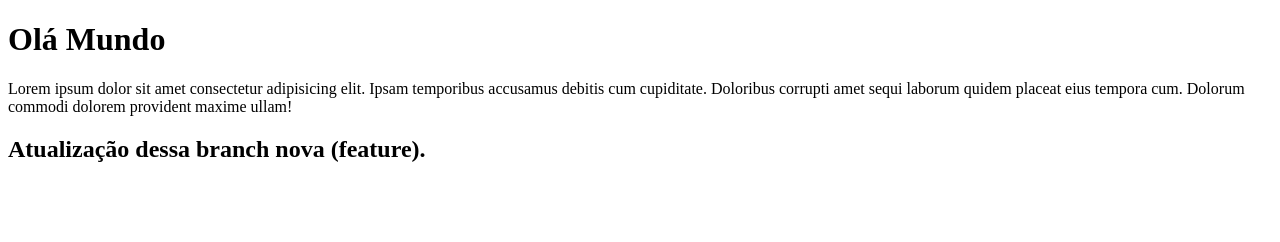
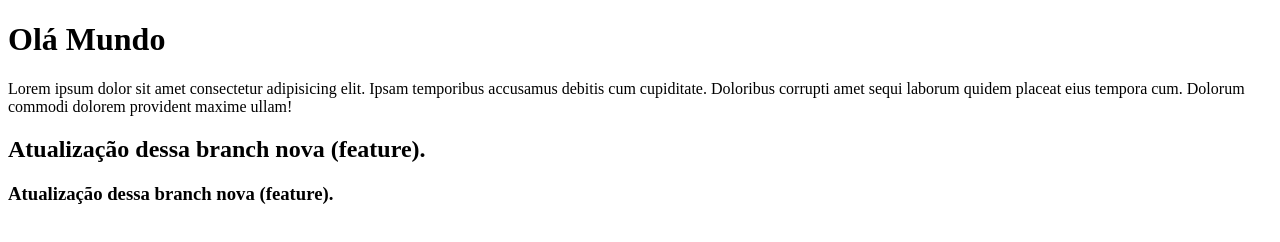
Before and after one commit to valeujao/teste-vscode, a plain HTML site: page index.html in a window 1280 px wide. Drawn offline with Linux system fonts and the light colour scheme.

Commit message:
nova feature pull request

```diff
--- a/index.html
+++ b/index.html
@@ -11,5 +11,8 @@
     <p>Lorem ipsum dolor sit amet consectetur adipisicing elit. Ipsam temporibus accusamus debitis cum cupiditate. Doloribus corrupti amet sequi laborum quidem placeat eius tempora cum. Dolorum commodi dolorem provident maxime ullam!</p>
 
     <h2>Atualização dessa branch nova (feature).</h2>
+
+
+    <h3>Atualização dessa branch nova (feature).</h3>
 </body>
 </html>
--- /dev/null
+++ b/index.js
@@ -0,0 +1 @@
+console.log('teste')
```
